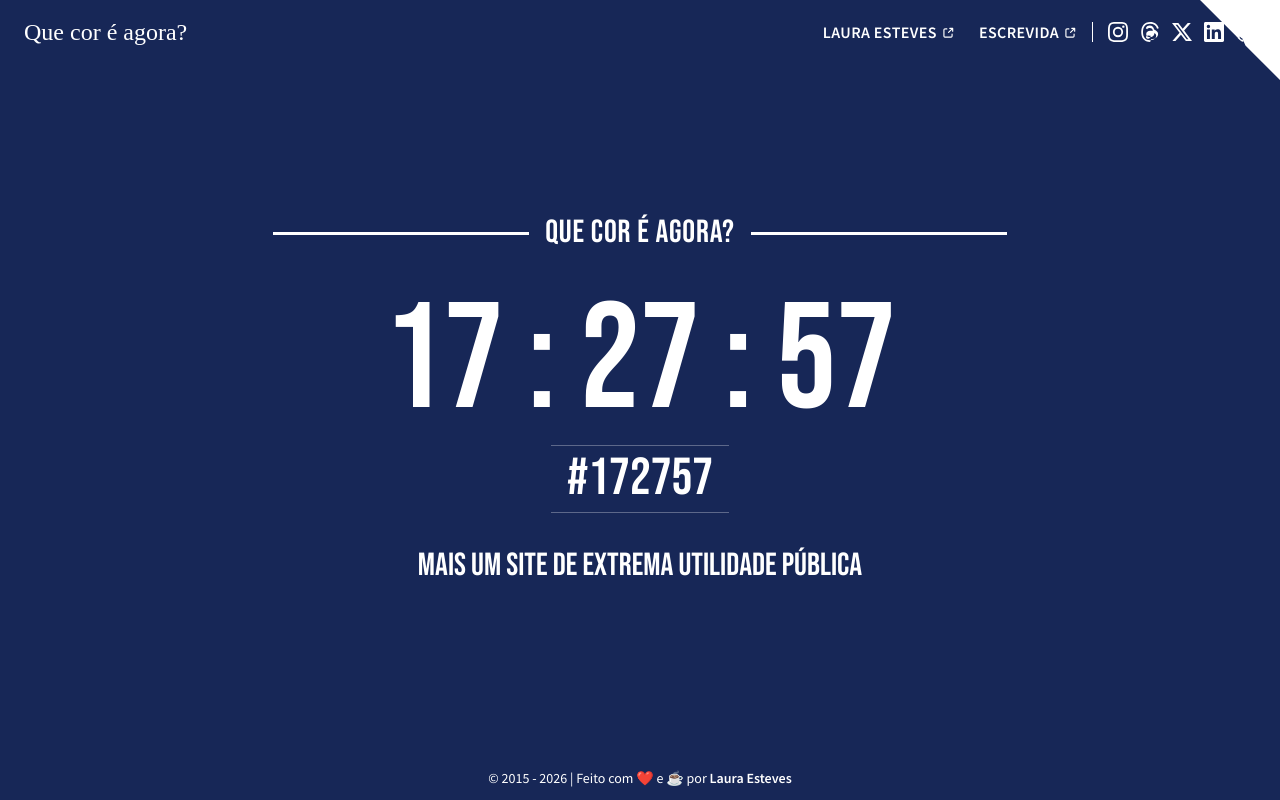
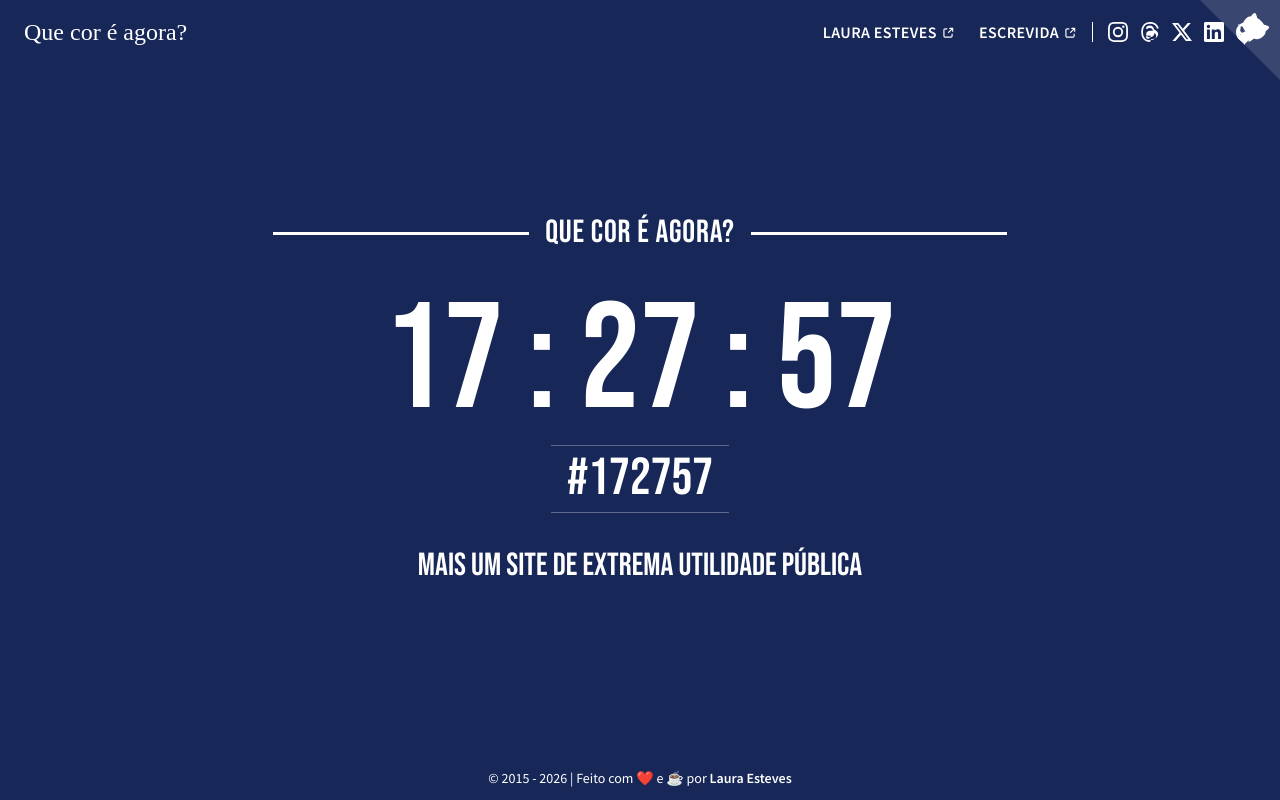
Before and after one commit to lauralesteves/quecoreagora.lauraesteves.com, a React (Vite) app: page / in a window 1280 px wide. Built offline with nearby package versions, Linux system fonts and the light colour scheme; the HTML template or start-up script is replaced by a standard one; a web font is replaced by a local one.

Commit message:
fix: make octocat visible in GitHub corner
Triangle was solid white with transparent octocat, making it
invisible. Now triangle is 15% opacity white with solid white
octocat on top.

```diff
--- a/src/components/GithubCorner/GithubCorner.css
+++ b/src/components/GithubCorner/GithubCorner.css
@@ -1,6 +1,6 @@
 .github-corner svg {
-  fill: white;
-  color: transparent;
+  fill: rgba(255, 255, 255, 0.15);
+  color: white;
   position: fixed;
   top: 0;
   right: 0;
```
